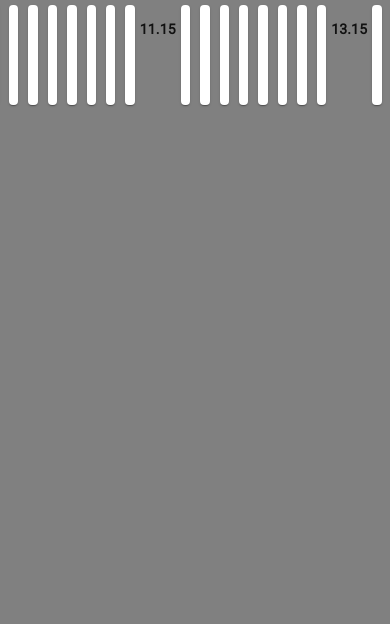
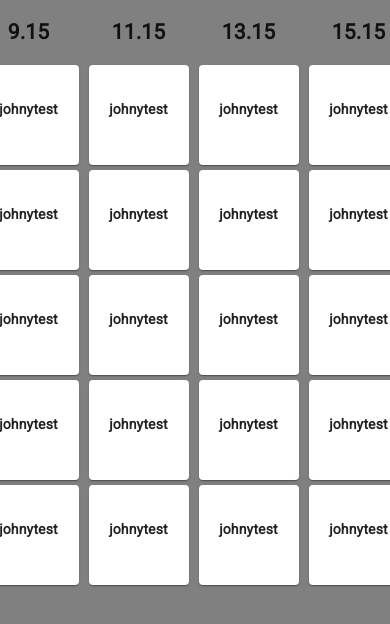
Before and after one commit to Ben0qq/Arranging-Plan-For-Lecturers-Web-App, a React (Create React App) app in the folder client/: page / in a window 390 px wide. Both pictures are taken after a click on the button "TU KIEDYŚ BĘDZIE LOGOWANIE". Shown: the top 624 px of the page. Built offline with nearby package versions, Linux system fonts and the light colour scheme.

Commit message:
working showing cards in calendar (cards not yet responsive)

```diff
--- a/client/src/components/Calendar/Calendar.css
+++ b/client/src/components/Calendar/Calendar.css
@@ -4,3 +4,14 @@
     min-height: 100vh;
     min-width: 100vh;
 }
+
+h2{
+    margin: 5;
+    width: 100;
+    height: 100;
+    text-align: center;
+    display: flex;
+    flex-direction: column;
+    align-items: center;
+    justify-content: center;
+}
--- a/client/src/components/Calendar/Calendar.js
+++ b/client/src/components/Calendar/Calendar.js
@@ -5,6 +5,8 @@ import CardContent from '@material-ui/core/CardContent';
 import { makeStyles } from '@material-ui/core/styles';
 
 const hours = ['7.30', '9.15', '11.15', '13.15', '15.15', '17.05', '18.55']
+const days = ['Mon', 'Tue', 'Wed', 'Thur', 'Fri'];
+var cardIndex = 0;
 
 const useStyles = makeStyles({
     card: {
@@ -14,42 +16,67 @@ const useStyles = makeStyles({
     }
 });
 
-function CreateCalendar() {
+function CreateHour(props) {
     const classes = useStyles();
-    var calendar = [];
-    let hourCounter=0;
-    for (let i = 0; i<5; i++){
-        calendar.push(
-            <h4>
-                {hours[i]}
-            </h4>
-        )
-        calendar[i] = []
-        for(let j = 0; j<hours.length; j++){
-            if(hourCounter === j){
-                calendar[i].push(
-                    <h4>
-                        {hours[j]}
-                    </h4>
-                )
-            }
-            calendar[i].push(
-                <Card className={classes.card}>
+    var day = [];
+    for (let i = 0; i < 5; i++) {
+        day.push(
+            <div className='divCard'>
+                {i === 0 ? <h2>{props.hour}</h2> : <div></div>}
+                <Card className={classes.card} key={cardIndex}>
                     <CardContent>
                         <h4>
                             johnytest
                         </h4>
                     </CardContent>
                 </Card>
+            </div>
         )
-            if(j === hours.length-1) hourCounter++;
     }
+    return day;
+}
+
+function CreateDays() {
+    const classes = useStyles();
+    var day = []
+    day.push(
+        <h2>
+            Day/Hour
+        </h2>
+    )
+    for (let i = 0; i < 5; i++) {
+        day.push(
+            <h2 className='dayName'>
+                {days[i]}
+            </h2>
+        )
+    }
+    return day;
+}
+
+function CreateCalendar() {
+    var calendar = [];
+    calendar.push(
+        <div className='daysRow'>
+            <CreateDays>
+
+            </CreateDays>
+        </div>
+    )
+    for (let i = 0; i < hours.length; i++) {
+        calendar.push(
+            <div className='dayRow'>
+                <CreateHour hour={hours[i]}>
+
+                </CreateHour>
+            </div>
+        )
     }
     return calendar;
 }
 
 export function Calendar() {
-    return(
+    return (
         <div className='calendarSpace'>
             {CreateCalendar()}
         </div>
```
Lines whose indentation alone changed are shown as unchanged.
